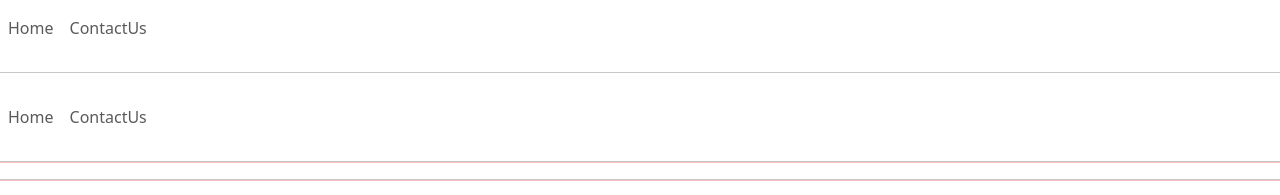
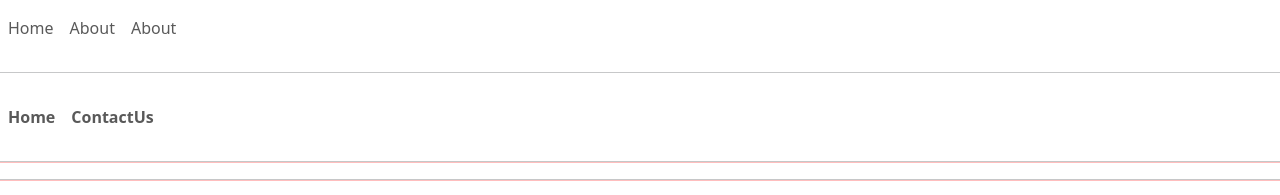
Before and after one commit to nikitanimore992/TheWeddedStories, a React (Vite) app: page / in a window 1280 px wide. Shown: the top 195 px of the page. Built offline with nearby package versions, Linux system fonts and the light colour scheme.

Commit message:
creating navbar

```diff
--- a/Componets/Layout.jsx
+++ b/Componets/Layout.jsx
@@ -2,22 +2,24 @@
 import Nav from 'react-bootstrap/Nav';
 import Navbar from 'react-bootstrap/Navbar';
 import { Outlet  } from 'react-router-dom';
+
 const Layout=()=>{
     return(
         <>
-            <Navbar class="text-white bg-dark">
+ <Navbar fill="tabs" class="text-dark bg-white">
+           <Nav>
+           <Nav.Link>Home</Nav.Link>
+           <Nav.Link>About</Nav.Link>
+           <Nav.Link>About</Nav.Link>
+
+           </Nav>
+    </Navbar>
+            <hr size="2" />
+            <Navbar  class="text-white bg-dark">
                     {/* <Navbar.Brand href="/home">Navbar</Navbar.Brand>  */}
                     <Nav className="me-auto">
-                        <Nav.Link href="/home">Home</Nav.Link>
-                        <Nav.Link href="/contactus">ContactUs</Nav.Link>
-                    </Nav>
-            </Navbar>
-            <hr size="2" />
-            <Navbar class="text-white bg-dark" >
-                    {/* <Navbar.Brand href="/home">Navbar</Navbar.Brand>  */}
-                    <Nav className="me-auto">
-                        <Nav.Link href="/home">Home</Nav.Link>
-                        <Nav.Link href="/contactus">ContactUs</Nav.Link>
+                        <Nav.Link href="/home"><b>Home</b></Nav.Link>
+                        <Nav.Link href="/contactus"><b>ContactUs</b></Nav.Link>
                     </Nav>
             </Navbar>
             <hr size="4" color="red" />
--- a/package.json
+++ b/package.json
@@ -10,6 +10,8 @@
     "preview": "vite preview"
   },
   "dependencies": {
+    "@fortawesome/fontawesome-svg-core": "^6.6.0",
+    "@fortawesome/react-fontawesome": "^0.2.2",
     "axios": "^1.7.3",
     "bootstrap": "^5.3.3",
     "cdbreact": "^1.5.19",
```
Also changed, not shown: 1 other file (tests, documents, lock files or other folders).
